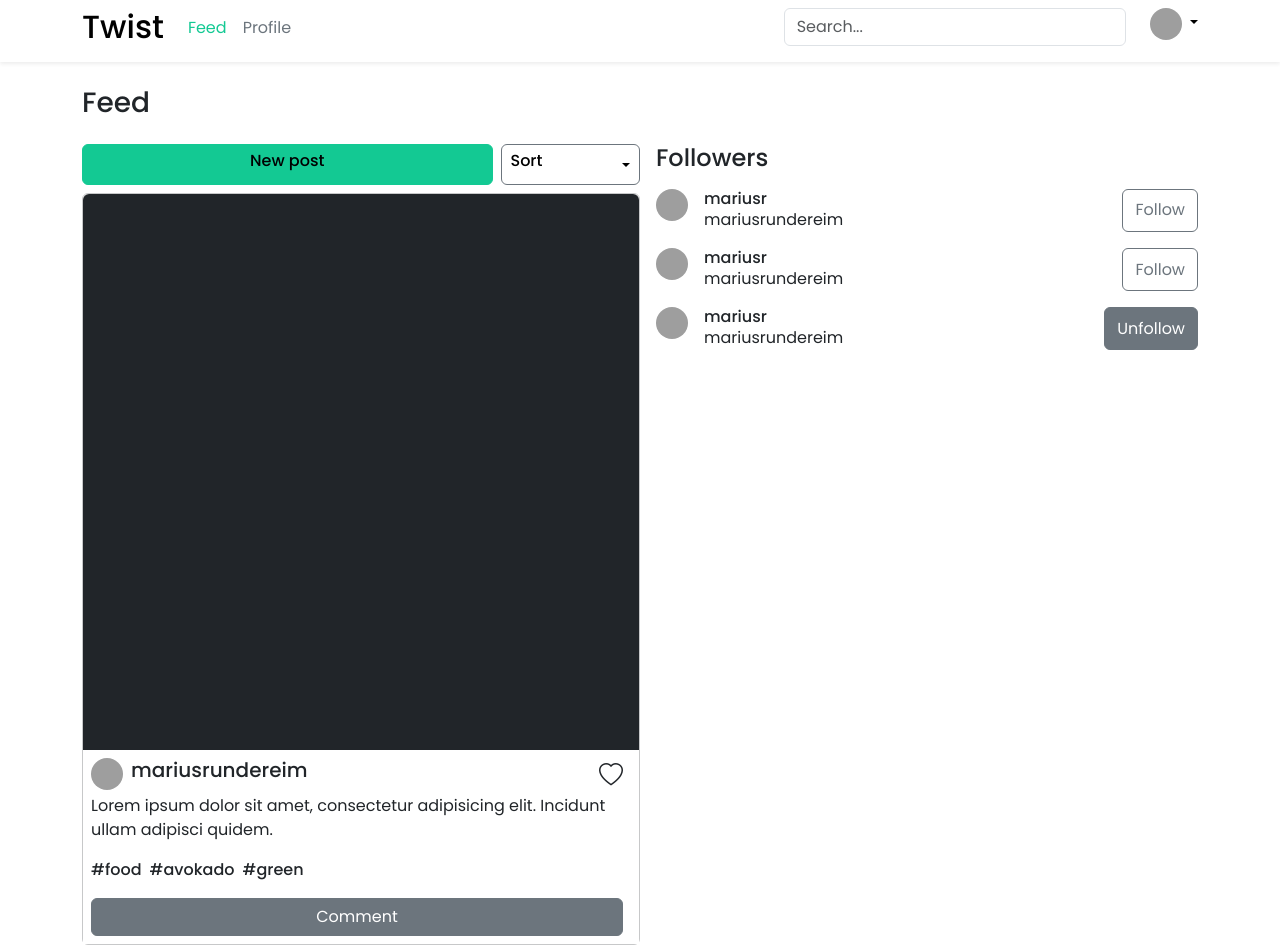
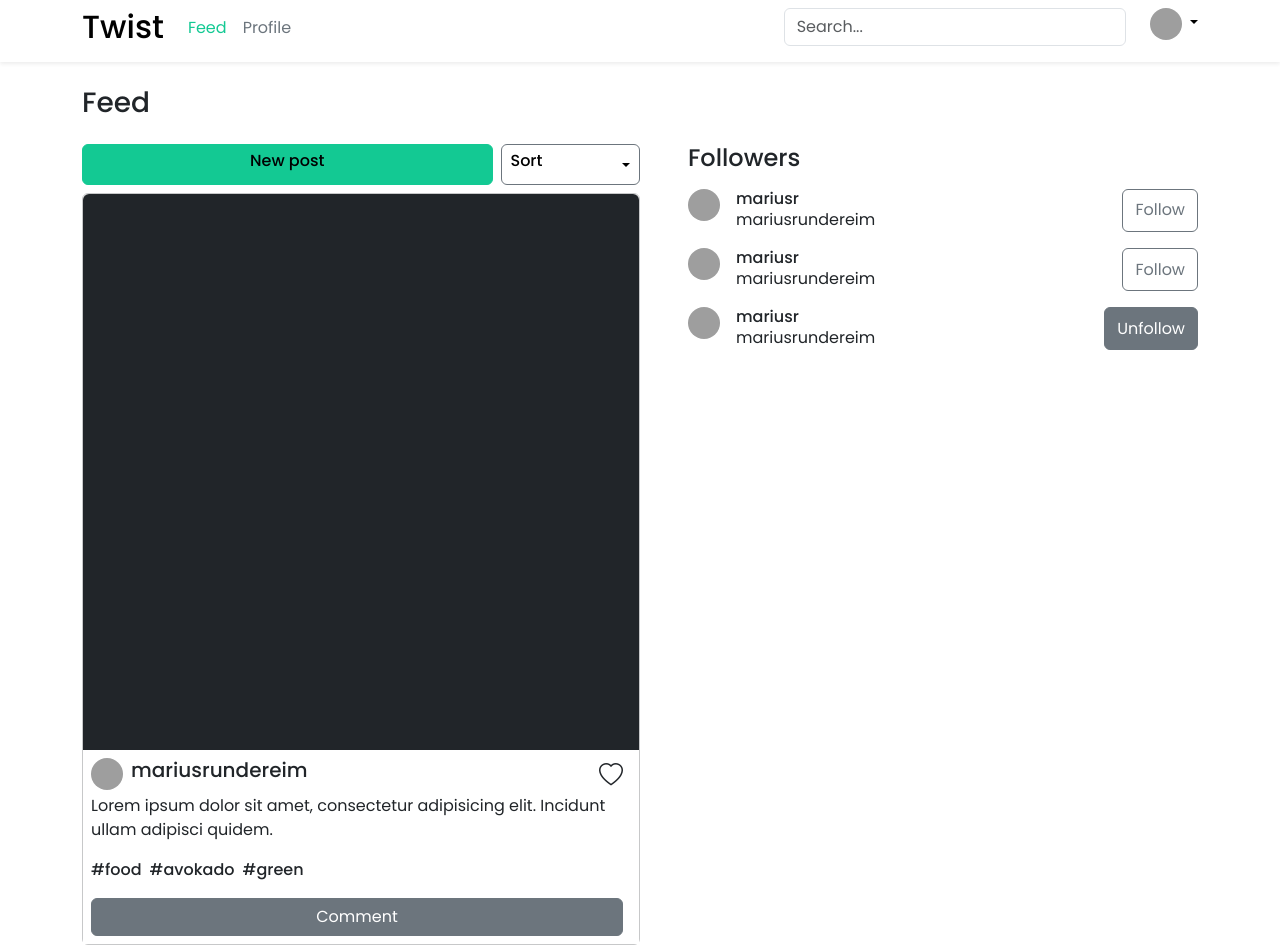
Before and after one commit to mariusrundereim/marius_css_frameworks_ca, a website: page feed/index.html in a window 1280 px wide. Shown: the top 947 px of the page. Drawn offline with nearby package versions, Linux system fonts and the light colour scheme; grey boxes are pictures that could not be loaded.

Commit message:
more space between feed and followers

```diff
--- a/feed/index.html
+++ b/feed/index.html
@@ -312,7 +312,7 @@
               </div>
             </div>
           </div>
-          <div class="d-none d-sm-block w-100 ps-3">
+          <div class="d-none d-sm-block w-100 ps-5">
             <h2 class="mb-2 fs-4">Followers</h2>
 
             <div
```
